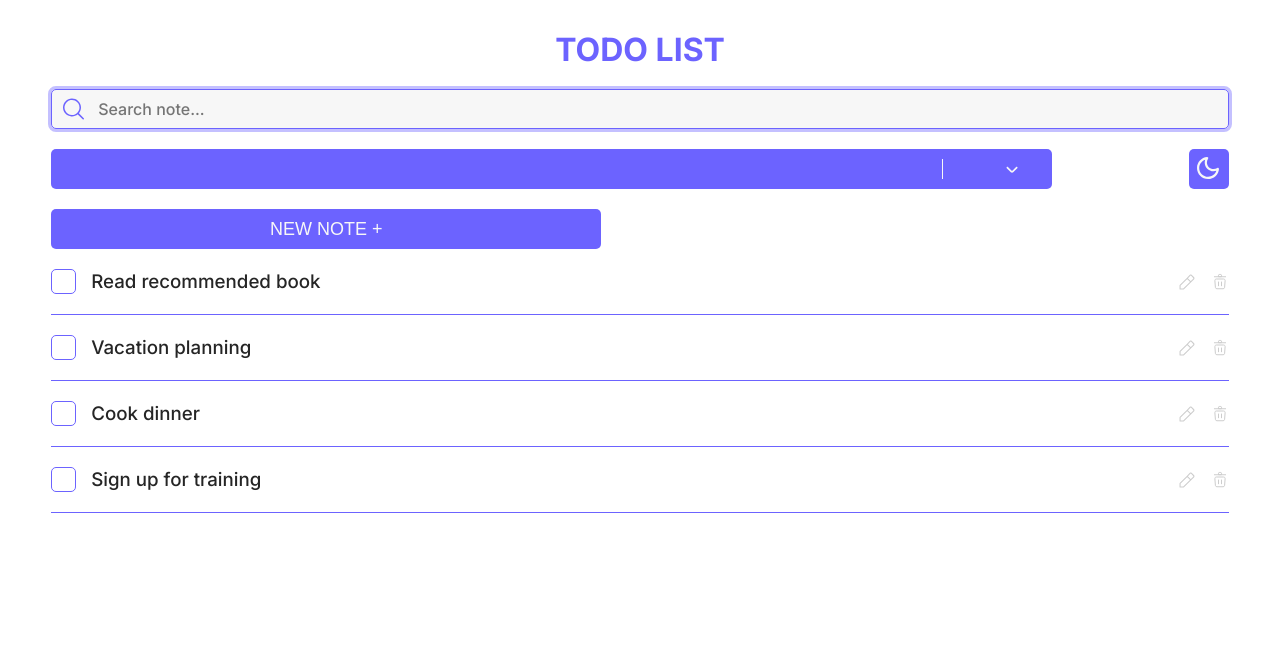
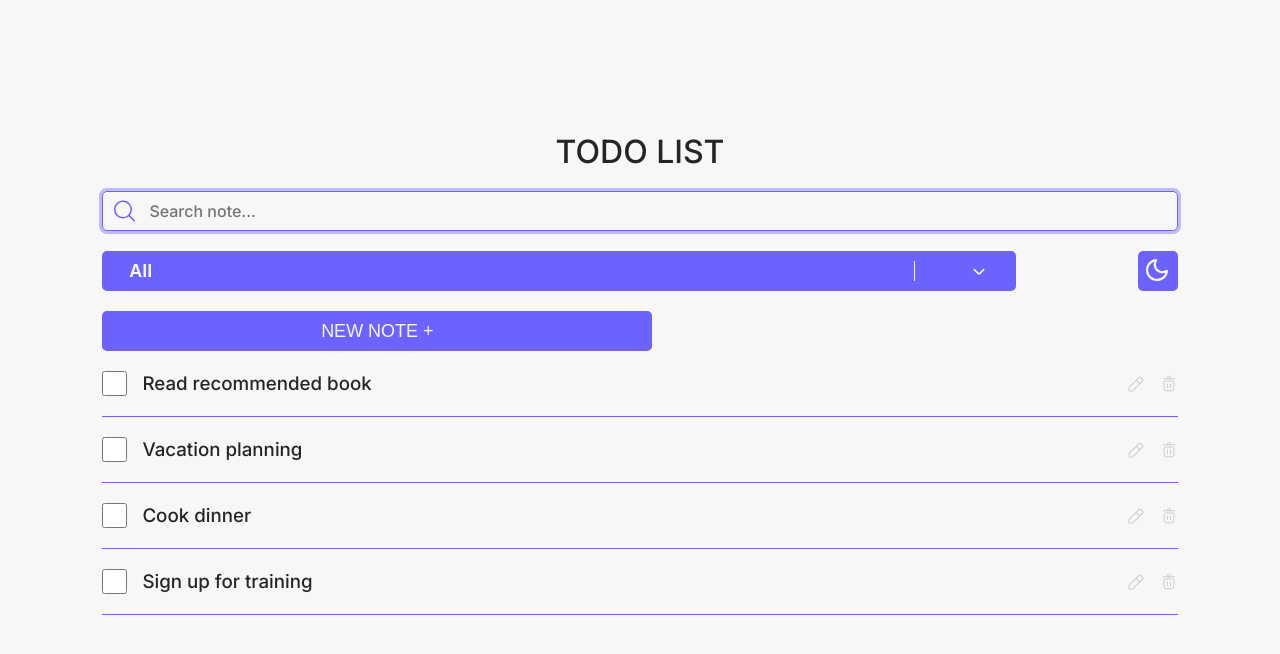
Before and after one commit to AlbinIzmaku/to-do-app, a Next.js app: page / in a window 1280 px wide. Shown: the top 654 px of the page. Built offline with nearby package versions, Linux system fonts and the light colour scheme.

Commit message:
first version

```diff
--- a/src/app/page.js
+++ b/src/app/page.js
@@ -8,8 +8,6 @@ import { useEffect, useState } from "react";
 import Light from "@/svg/light";
 import MyButton from "@/components/myButton";
 import List from "@/components/list";
-import Aa from "./aa";
-import True from "@/svg/true";
 
 let nextId = 4;
 export default function Home() {
@@ -19,20 +17,26 @@ export default function Home() {
     {
       id: 0,
       text: "Read recommended book",
+      checked: false,
     },
     {
       id: 1,
       text: "Vacation planning",
+      checked: false,
     },
     {
       id: 2,
       text: "Cook dinner",
+      checked: false,
     },
     {
       id: 3,
       text: "Sign up for training",
+      checked: false,
     },
   ]);
+  const [searchQuery, setSearchQuery] = useState("");
+  const [values, setValues] = useState("All");
 
   function toggleTheme() {
     setIsDarkMode(!isDarkMode);
@@ -56,24 +60,36 @@ export default function Home() {
     setClick(!click);
   }
 
+  function handleValues(value) {
+    setValues(value);
+  }
+
   useEffect(() => {
     localStorage.setItem("notes", JSON.stringify(notes));
   }, [notes]);
 
+  const filtredNotes = notes.filter((note) =>
+    note.text.toLowerCase().includes(searchQuery.toLowerCase())
+  );
+
   return (
     <main className={`${isDarkMode ? styles.darkMain : styles.lightMain}`}>
-      <h1 className={styles.h1}>TODO LIST</h1>
+      <h1 className={`${styles.h1} ${isDarkMode ? styles.darkText : ""}`}>
+        TODO LIST
+      </h1>
       <section className={styles.mainSection}>
         <div className={styles.searchContainer}>
           <input
             className={styles.search}
             placeholder="Search note..."
             autoFocus
+            value={searchQuery}
+            onChange={(e) => setSearchQuery(e.target.value)}
           />
           <Search className={styles.searchIcon} />
         </div>
         <div className={styles.selectContainer}>
-          <MySelect />
+          <MySelect values={values} handleValues={handleValues} />
           {isDarkMode ? (
             <Light toggleTheme={toggleTheme} />
           ) : (
@@ -88,7 +104,30 @@ export default function Home() {
         notes={notes}
       />
       <section>
-        <List notes={notes} setNotes={setNotes} />
+        {values === "All" && (
+          <List
+            notes={filtredNotes}
+            setNotes={setNotes}
+            values={values}
+            isDarkMode={isDarkMode}
+          />
+        )}
+        {values === "Complete" && (
+          <List
+            notes={filtredNotes}
+            setNotes={setNotes}
+            values={values}
+            isDarkMode={isDarkMode}
+          />
+        )}
+        {values === "Incomplete" && (
+          <List
+            notes={filtredNotes}
+            setNotes={setNotes}
+            values={values}
+            isDarkMode={isDarkMode}
+          />
+        )}
       </section>
     </main>
   );
--- a/src/app/page.module.css
+++ b/src/app/page.module.css
@@ -1,18 +1,30 @@
 .lightMain {
-  width: 92vw;
+  width: 100vw;
+
+  height: 100vh;
+  padding: 8vw;
   margin: 0 auto;
-  /* background-color: #f7f7f7; */
   color: #6c63ff;
+  background-color: #f7f7f7;
 }
 .darkMain {
-  width: 92vw;
+  width: 100vw;
+  height: 100vh;
+  padding: 8vw;
   margin: 0 auto;
   background-color: #252525;
   color: #f7f7f7;
 }
+
 .h1 {
   margin-top: 30px;
   text-align: center;
+  color: #252525;
+  font-weight: 500;
+}
+.darkText {
+  color: #f7f7f7;
+  background-color: #252525;
 }
 .mainSection {
   margin: 20px 0;
@@ -28,8 +40,10 @@
   font-family: Inter;
   font-size: 16px;
   font-weight: 500;
-  color: #6c63ff;
-  background-color: #f7f7f7;
+  /* color: #6c63ff; */
+  color: inherit;
+  /* background-color: #f7f7f7; */
+  background-color: inherit;
   border: 1px solid #6c63ff;
   border-radius: 5px;
   padding: 0 46px;
--- a/src/components/list.jsx
+++ b/src/components/list.jsx
@@ -1,4 +1,3 @@
-// list.jsx
 import Delete from "@/svg/delete";
 import Edit from "@/svg/edit";
 import styles from "@/styles/list.module.css";
@@ -6,7 +5,7 @@ import { useState } from "react";
 import True from "@/svg/true";
 import X from "@/svg/x";
 
-export default function List({ notes, setNotes }) {
+export default function List({ notes, setNotes, values, isDarkMode }) {
   const [editingNoteId, setEditingNoteId] = useState(null);
   const [editedNotes, setEditedNotes] = useState({});
   const [logos, setLogos] = useState(true);
@@ -17,10 +16,24 @@ export default function List({ notes, setNotes }) {
   }
 
   function handleInputChange(event, noteId) {
-    setEditedNotes({
-      ...editedNotes,
-      [noteId]: event.target.value,
-    });
+    const { target } = event;
+    const { checked, value } = target;
+
+    if (target.type === "checkbox") {
+      setNotes(
+        notes.map((note) => {
+          if (note.id === noteId) {
+            return { ...note, checked: checked };
+          }
+          return note;
+        })
+      );
+    } else {
+      setEditedNotes({
+        ...editedNotes,
+        [noteId]: value,
+      });
+    }
   }
 
   function handleSaveChanges() {
@@ -44,15 +57,140 @@ export default function List({ notes, setNotes }) {
     setLogos(true);
   }
 
+  if (values === "Complete") {
+    return (
+      <ul className={styles.list}>
+        {notes
+          .filter((note) => note.checked)
+          .map((note) => (
+            <div key={note.id}>
+              <li className={styles.items}>
+                <input
+                  type="checkbox"
+                  className={styles.square}
+                  checked={note.checked}
+                  onChange={(event) => handleInputChange(event, note.id)}
+                />
+                {editingNoteId === note.id ? (
+                  <input
+                    className={`${styles.h3} ${
+                      isDarkMode ? styles.darkText : ""
+                    }`}
+                    value={
+                      editedNotes[note.id] !== undefined
+                        ? editedNotes[note.id]
+                        : note.text
+                    }
+                    onChange={(event) => handleInputChange(event, note.id)}
+                    onBlur={() => setEditingNoteId(null)}
+                    autoFocus
+                  />
+                ) : (
+                  <h3
+                    className={`${styles.h3} ${
+                      isDarkMode ? styles.darkText : ""
+                    }`}
+                  >
+                    {note.text}
+                  </h3>
+                )}
+
+                {logos ? (
+                  <div className={styles.update}>
+                    <Edit onClick={() => handleEdit(note.id)} />
+                    <Delete
+                      onClick={() =>
+                        setNotes(notes.filter((n) => n.id !== note.id))
+                      }
+                    />
+                  </div>
+                ) : (
+                  <div className={styles.update}>
+                    <True onClick={handleSaveChanges} />
+                    <X onClick={handleDiscardChanges} />
+                  </div>
+                )}
+              </li>
+              <div className={styles.hr} />
+            </div>
+          ))}
+      </ul>
+    );
+  }
+  if (values === "Incomplete") {
+    return (
+      <ul className={styles.list}>
+        {notes
+          .filter((note) => !note.checked)
+          .map((note) => (
+            <div key={note.id}>
+              <li className={styles.items}>
+                <input
+                  type="checkbox"
+                  className={styles.square}
+                  checked={note.checked}
+                  onChange={(event) => handleInputChange(event, note.id)}
+                />
+                {editingNoteId === note.id ? (
+                  <input
+                    className={`${styles.h3} ${
+                      isDarkMode ? styles.darkText : ""
+                    }`}
+                    value={
+                      editedNotes[note.id] !== undefined
+                        ? editedNotes[note.id]
+                        : note.text
+                    }
+                    onChange={(event) => handleInputChange(event, note.id)}
+                    onBlur={() => setEditingNoteId(null)}
+                    autoFocus
+                  />
+                ) : (
+                  <h3
+                    className={`${styles.h3} ${
+                      isDarkMode ? styles.darkText : ""
+                    }`}
+                  >
+                    {note.text}
+                  </h3>
+                )}
+
+                {logos ? (
+                  <div className={styles.update}>
+                    <Edit onClick={() => handleEdit(note.id)} />
+                    <Delete
+                      onClick={() =>
+                        setNotes(notes.filter((n) => n.id !== note.id))
+                      }
+                    />
+                  </div>
+                ) : (
+                  <div className={styles.update}>
+                    <True onClick={handleSaveChanges} />
+                    <X onClick={handleDiscardChanges} />
+                  </div>
+                )}
+              </li>
+              <div className={styles.hr} />
+            </div>
+          ))}
+      </ul>
+    );
+  }
   return (
     <ul className={styles.list}>
       {notes.map((note) => (
         <div key={note.id}>
           <li className={styles.items}>
-            <div className={styles.square} />
+            <input
+              type="checkbox"
+              className={styles.square}
+              checked={note.checked}
+              onChange={(event) => handleInputChange(event, note.id)}
+            />
             {editingNoteId === note.id ? (
               <input
-                className={styles.h3}
+                className={`${styles.h3} ${isDarkMode ? styles.darkText : ""}`}
                 value={
                   editedNotes[note.id] !== undefined
                     ? editedNotes[note.id]
@@ -63,7 +201,11 @@ export default function List({ notes, setNotes }) {
                 autoFocus
               />
             ) : (
-              <h3 className={styles.h3}>{note.text}</h3>
+              <h3
+                className={`${styles.h3} ${isDarkMode ? styles.darkText : ""}`}
+              >
+                {note.text}
+              </h3>
             )}
 
             {logos ? (
--- a/src/components/mySelect.jsx
+++ b/src/components/mySelect.jsx
@@ -6,16 +6,17 @@ import BottomArrow from "@/svg/bottomArrow";
 import UpperArrow from "@/svg/upperArrow";
 import styles from "@/styles/mySelect.module.css";
 
-export default function MySelect() {
+export default function MySelect({ values, handleValues }) {
   const [isOpen, setIsOpen] = useState(false);
 
   function handleClick() {
     setIsOpen(!isOpen);
   }
+
   return (
     <div className={styles.searchContainer}>
       <div className={styles.search}>
-        <input type="text" className={styles.input} />
+        <input type="text" defaultValue={values} className={styles.input} />
         <span />
         {isOpen ? (
           <UpperArrow handleClick={handleClick} />
@@ -25,13 +26,28 @@ export default function MySelect() {
       </div>
       {isOpen && (
         <ul className={styles.list}>
-          <li>
+          <li
+            onClick={() => {
+              handleValues("All");
+              setIsOpen(!isOpen);
+            }}
+          >
             <Link href="">All</Link>
           </li>
-          <li>
+          <li
+            onClick={() => {
+              handleValues("Complete");
+              setIsOpen(!isOpen);
+            }}
+          >
             <Link href="">Complete</Link>
           </li>
-          <li>
+          <li
+            onClick={() => {
+              handleValues("Incomplete");
+              setIsOpen(!isOpen);
+            }}
+          >
             <Link href="">Incomplete</Link>
           </li>
         </ul>
--- a/src/styles/list.module.css
+++ b/src/styles/list.module.css
@@ -14,7 +14,7 @@
   height: 25px;
   border: 1px solid #6c63ff;
   border-radius: 5px;
-  transition: border .5s ease;
+  transition: border 0.5s ease;
 }
 .square:hover {
   width: 25px;
@@ -22,11 +22,26 @@
   border: 1px solid #0c01d9;
   border-radius: 5px;
 }
+.square:focus {
+  background-color: #6c63ff;
+  color: #6c63ff;
+}
+.square:checked {
+  font-size: 100px;
+  border: 2px solid green;
+}
+/* .squareBlack {
+  background-color: #f7f7f7;
+} */
 .h3 {
   font-weight: 500;
 }
 .h3:hover {
   font-weight: 600;
+}
+.darkText {
+  color: #f7f7f7;
+  background-color: #252525;
 }
 .update {
   display: flex;
--- a/src/svg/delete.jsx
+++ b/src/svg/delete.jsx
@@ -1,5 +1,5 @@
 import styles from "@/styles/list.module.css";
-export default function Delete({ onDelete }) {
+export default function Delete({ onClick }) {
   return (
     <svg
       width="18"
@@ -8,7 +8,7 @@ export default function Delete({ onDelete }) {
       fill="none"
       xmlns="http://www.w3.org/2000/svg"
       className={styles.delete}
-      onClick={onDelete}
+      onClick={onClick}
     >
       <path
         d="M3.87426 7.61505C3.80724 6.74386 4.49607 6 5.36983 6H12.6302C13.504 6 14.1928 6.74385 14.1258 7.61505L13.6065 14.365C13.5464 15.1465 12.8948 15.75 12.1109 15.75H5.88907C5.10526 15.75 4.4536 15.1465 4.39348 14.365L3.87426 7.61505Z"
```
